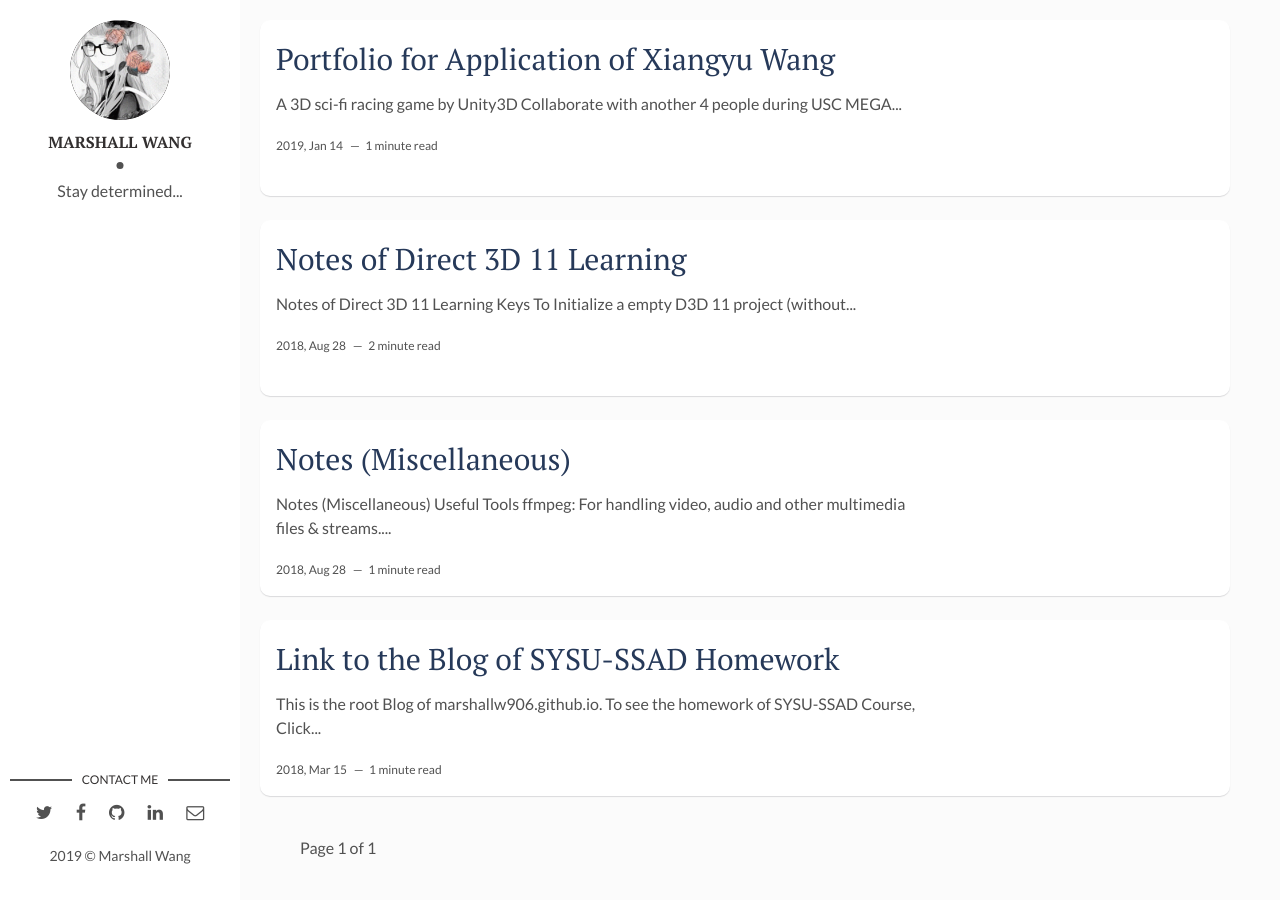
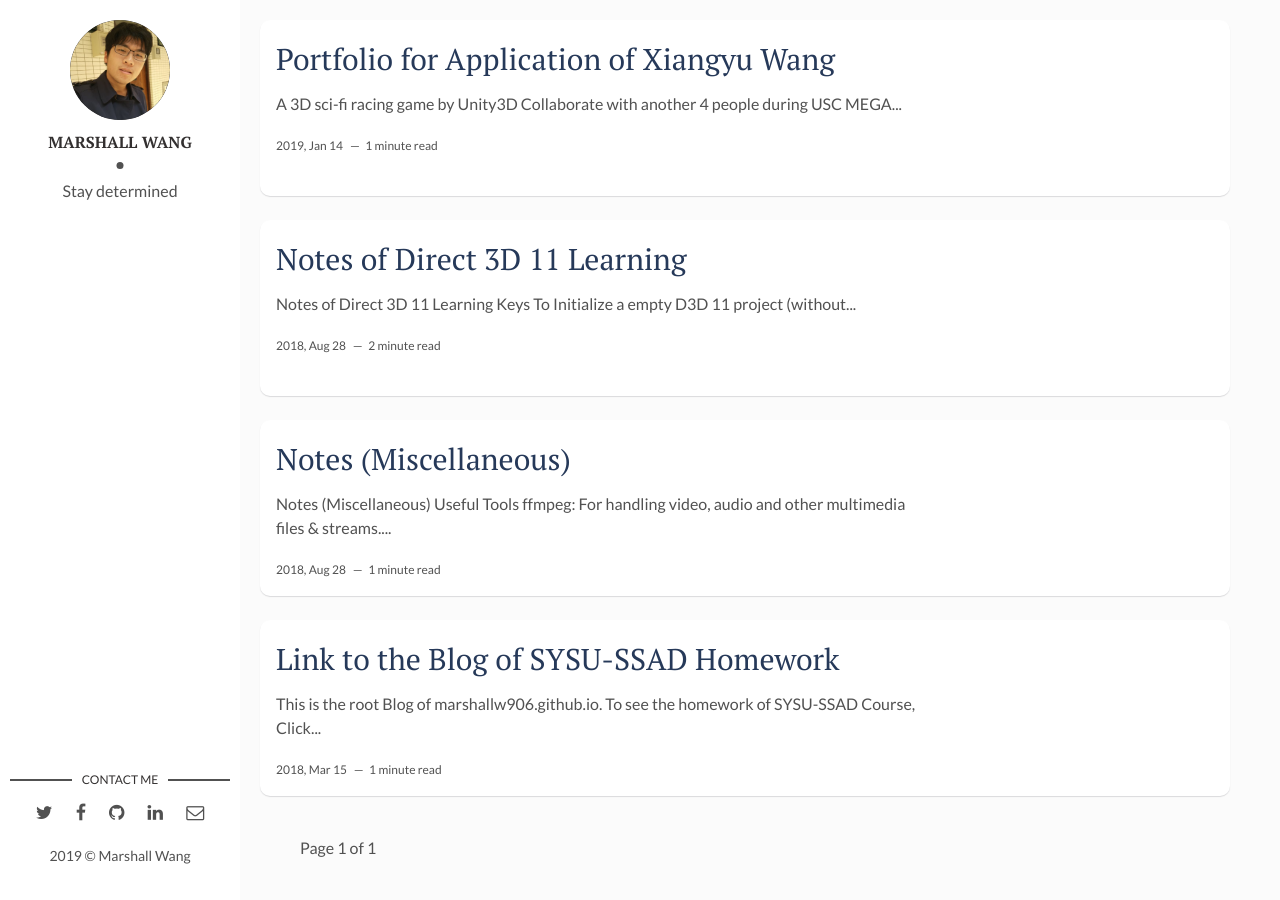
Before and after one commit to MarshallW906/MarshallW906.github.io, a Jekyll site: the page built from index.html, in a window 1280 px wide. Built offline with Jekyll 4.4.1, drawn with Linux system fonts in a browser that asks for light colours; the list of posts is cut into pages by our own code; some of the changed lines change nothing that is shown.

Commit message:
update my avatar

```diff
--- a/_config.yml
+++ b/_config.yml
@@ -9,13 +9,12 @@ url: "https://marshallw906.github.io" # the base hostname & protocol for your si
 
 # Author Settings
 author: Marshall Wang # add your name
-author-img: R-Y.png # add your photo
-about-author: Stay determined... # add description
-social-twitter: MarshallW906 # add your Twitter handle
-social-facebook: marshallwang906 # add your Facebook handle
+# author-img: R-Y.png # add your photo
+author-img: MarshallWang.png # add your photo
+about-author: Stay determined # add description
 social-github: MarshallW906 # add your Github handle
 social-linkedin: marshall-wang-256 # add your Linkedin handle
-social-email: scareley@gmail.com # add your Email address
+social-email: marshallw906@gmail.com # add your Email address
 
 # Disqus
 # discus-identifier: marshallw906 # add your discus identifier
```
Also changed, not shown: assets/img/MarshallWang.png (added).
